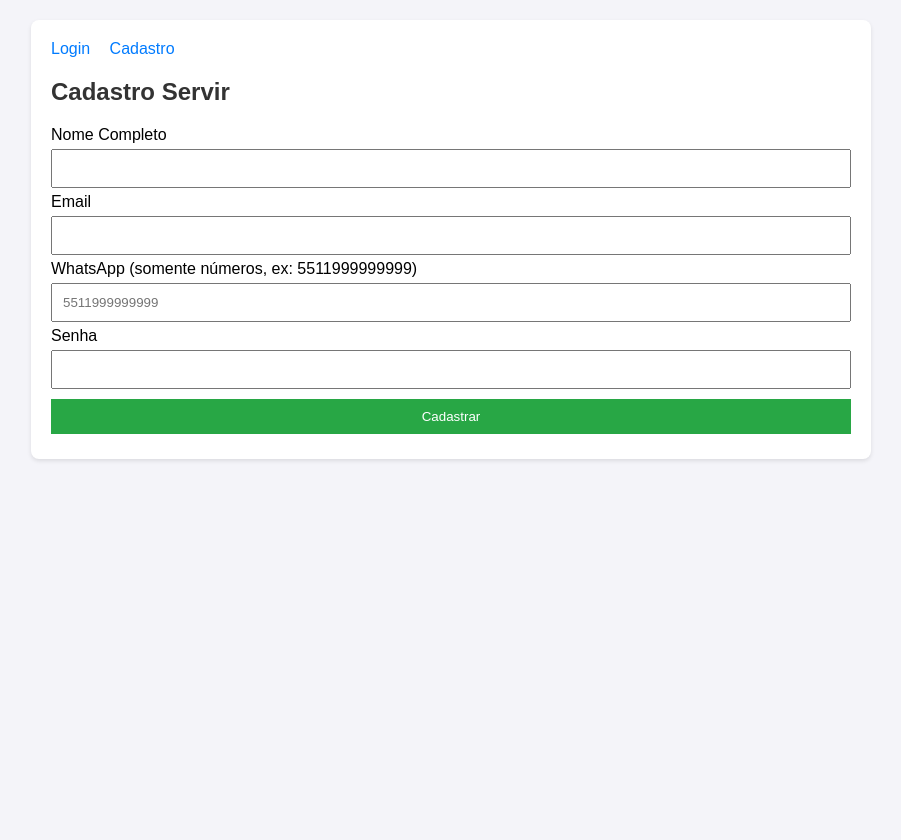
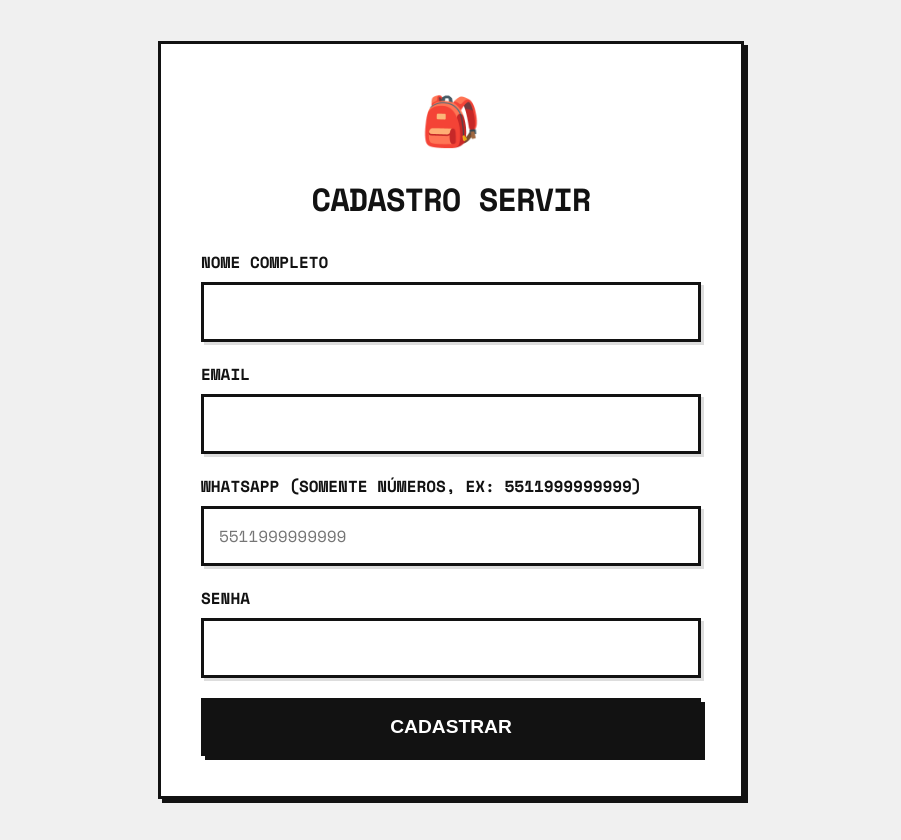
Before and after one commit to prdanielmota/blockchain-servir, a Flask app: page /cadastro in a window 1280 px wide. Shown: the whole page, without its empty margins (189-1090 px from the left). Before the commit the page ends 461 px from the top, so only its background shows below. Run offline with Flask 3, Linux system fonts and the light colour scheme.

Commit message:
Update public pages to Neo-Brutalism design

```diff
--- a/blockchain_servir/app/templates/base.html
+++ b/blockchain_servir/app/templates/base.html
@@ -4,31 +4,119 @@
     <meta charset="UTF-8">
     <meta name="viewport" content="width=device-width, initial-scale=1.0">
     <title>Projeto Servir</title>
+    <link href="https://fonts.googleapis.com/css2?family=Space+Mono:wght@400;700&display=swap" rel="stylesheet">
     <style>
-        body { font-family: sans-serif; margin: 0; padding: 20px; background: #f4f4f9; }
-        .container { max-width: 800px; margin: 0 auto; background: white; padding: 20px; border-radius: 8px; box-shadow: 0 2px 4px rgba(0,0,0,0.1); }
-        h1, h2 { color: #333; }
-        .alert { padding: 10px; background: #ffeeba; margin-bottom: 10px; border-radius: 4px; }
-        input, button { padding: 10px; margin: 5px 0; width: 100%; box-sizing: border-box; }
-        button { background: #28a745; color: white; border: none; cursor: pointer; }
-        button:hover { background: #218838; }
-        table { width: 100%; border-collapse: collapse; margin-top: 20px; }
-        th, td { padding: 10px; border: 1px solid #ddd; text-align: left; }
-        th { background: #f8f9fa; }
-        nav { margin-bottom: 20px; }
-        nav a { margin-right: 15px; text-decoration: none; color: #007bff; }
+        :root {
+            --bg-color: #f0f0f0;
+            --primary: #FF90E8; /* Pink */
+            --secondary: #23A6D5; /* Blue */
+            --accent: #FFCE00; /* Yellow */
+            --dark: #121212;
+            --border: 3px solid #121212;
+            --shadow: 4px 4px 0px #121212;
+        }
+
+        body {
+            font-family: 'Space Mono', monospace;
+            margin: 0;
+            padding: 20px;
+            background: var(--bg-color);
+            color: var(--dark);
+            min-height: 100vh;
+            display: flex;
+            align-items: center;
+            justify-content: center;
+        }
+
+        .container {
+            width: 100%;
+            max-width: 500px;
+            background: white;
+            padding: 40px;
+            border: var(--border);
+            box-shadow: var(--shadow);
+        }
+
+        h1, h2 {
+            text-transform: uppercase;
+            margin-top: 0;
+            letter-spacing: -1px;
+            font-size: 2em;
+            text-align: center;
+        }
+
+        .alert {
+            padding: 15px;
+            background: var(--accent);
+            border: var(--border);
+            margin-bottom: 20px;
+            font-weight: bold;
+            box-shadow: 2px 2px 0 #000;
+        }
+
+        /* Forms */
+        label { display: block; margin-bottom: 8px; font-weight: bold; text-transform: uppercase; }
+
+        input {
+            padding: 15px;
+            margin-bottom: 20px;
+            width: 100%;
+            box-sizing: border-box;
+            border: var(--border);
+            border-radius: 0;
+            background: #fff;
+            font-family: 'Space Mono', monospace;
+            font-size: 1em;
+            box-shadow: 3px 3px 0 #ddd;
+        }
+        input:focus {
+            outline: none;
+            box-shadow: var(--shadow);
+            background: #fff;
+        }
+
+        button {
+            background: var(--dark);
+            color: white;
+            border: var(--border);
+            cursor: pointer;
+            padding: 15px;
+            width: 100%;
+            font-size: 1.2em;
+            font-weight: bold;
+            text-transform: uppercase;
+            box-shadow: var(--shadow);
+            transition: 0.1s;
+        }
+        button:hover {
+            background: var(--primary);
+            color: black;
+            transform: translate(-2px, -2px);
+            box-shadow: 6px 6px 0 #000;
+        }
+        button:active {
+            transform: translate(2px, 2px);
+            box-shadow: 0px 0px 0 #000;
+        }
+
+        /* Links */
+        a { color: var(--dark); text-decoration: none; font-weight: bold; border-bottom: 2px solid var(--primary); }
+        a:hover { background: var(--primary); }
+
+        /* Nav */
+        nav { margin-bottom: 30px; text-align: center; border-bottom: var(--border); padding-bottom: 20px; }
+        nav a { margin: 0 10px; border-bottom: none; font-size: 1.1em; }
+        nav a:hover { text-decoration: underline; background: none; }
+
+        .footer-link { display: block; text-align: center; margin-top: 20px; font-size: 0.9em; }
     </style>
 </head>
 <body>
     <div class="container">
-        <nav>
-            <a href="/login">Login</a>
-            <a href="/cadastro">Cadastro</a>
-            {% if current_user.is_authenticated %}
-                <a href="/dashboard">Dashboard</a>
-                <a href="/logout">Sair</a>
-            {% endif %}
-        </nav>
+        <!-- Logo or Title Area -->
+        <div style="text-align: center; margin-bottom: 20px;">
+            <span style="font-size: 3em;">🎒</span>
+        </div>
 
         {% with messages = get_flashed_messages() %}
             {% if messages %}
```
